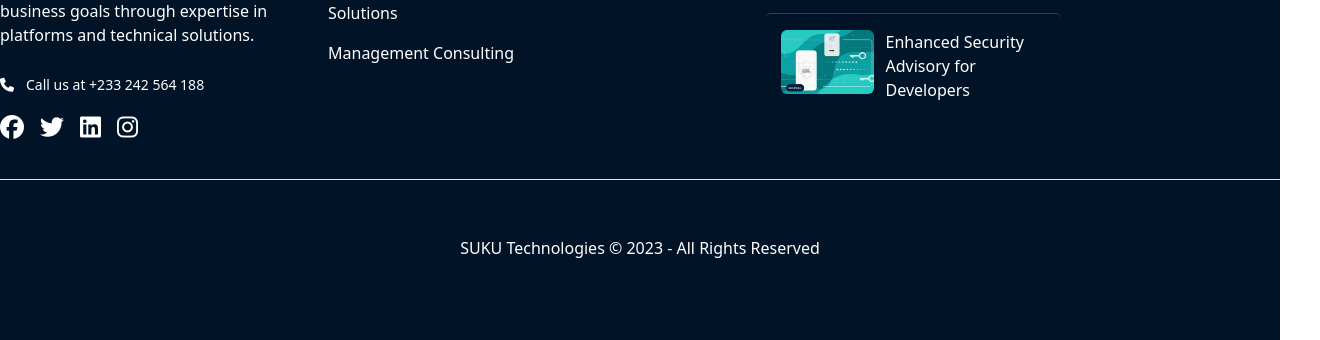
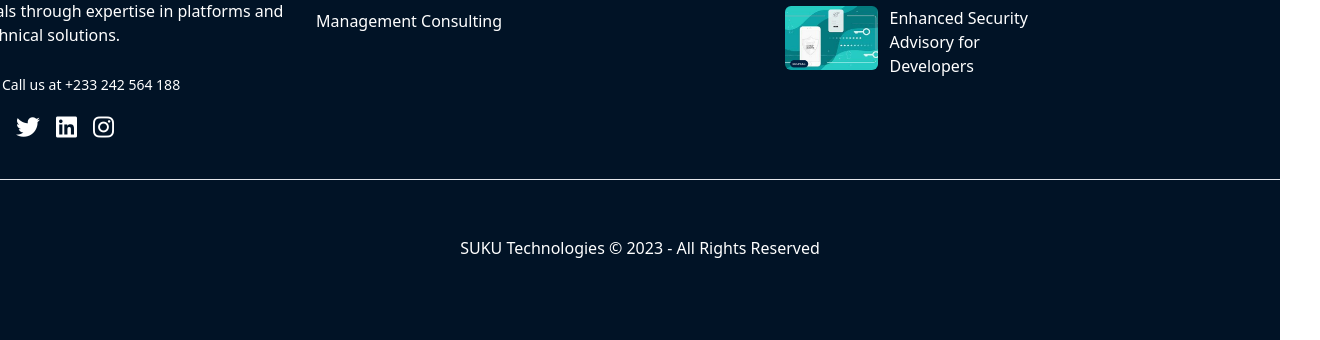
Before and after one commit to HansOheneba/Suku, a website: page dist/index.html in a window 1280 px wide. Shown: the part 1575-1915 px from the top of the page, 1320 px wide, since content can reach past the window. Drawn offline with Linux system fonts and the light colour scheme.

Commit message:
Blog done

```diff
--- a/dist/index.html
+++ b/dist/index.html
@@ -122,8 +122,8 @@
  <!-- ====== Footer Section Start -->
 <footer class=" text-white bg-customBlue pt-20 pb-10 lg:pt-[120px] lg:pb-20">
   <div class="container mx-auto">
-    <div class="-mx-4 flex flex-wrap">
-      <div class="w-full px-20 lg:px-4 sm:w-2/3 lg:w-3/12">
+    <div class="-mx-10 flex flex-wrap">
+      <div class="w-full px-20 lg:px-4 sm:w-2/3 lg:w-1/4">
         <div class="mb-10 w-full">
           <a  class="mb-6 inline-block max-w-[160px]">
             <img
```
Also changed, not shown: dist/styles.css.
